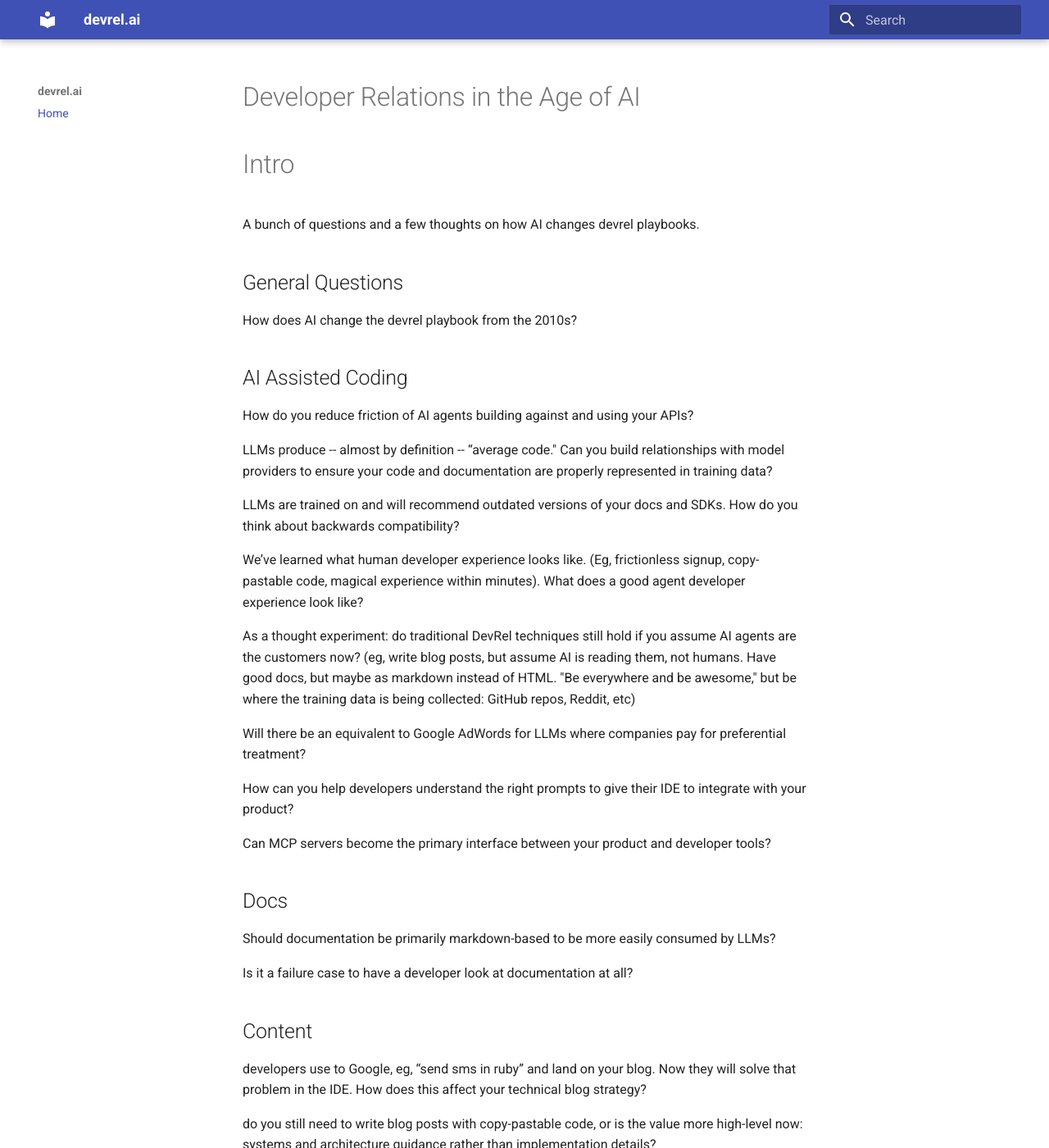
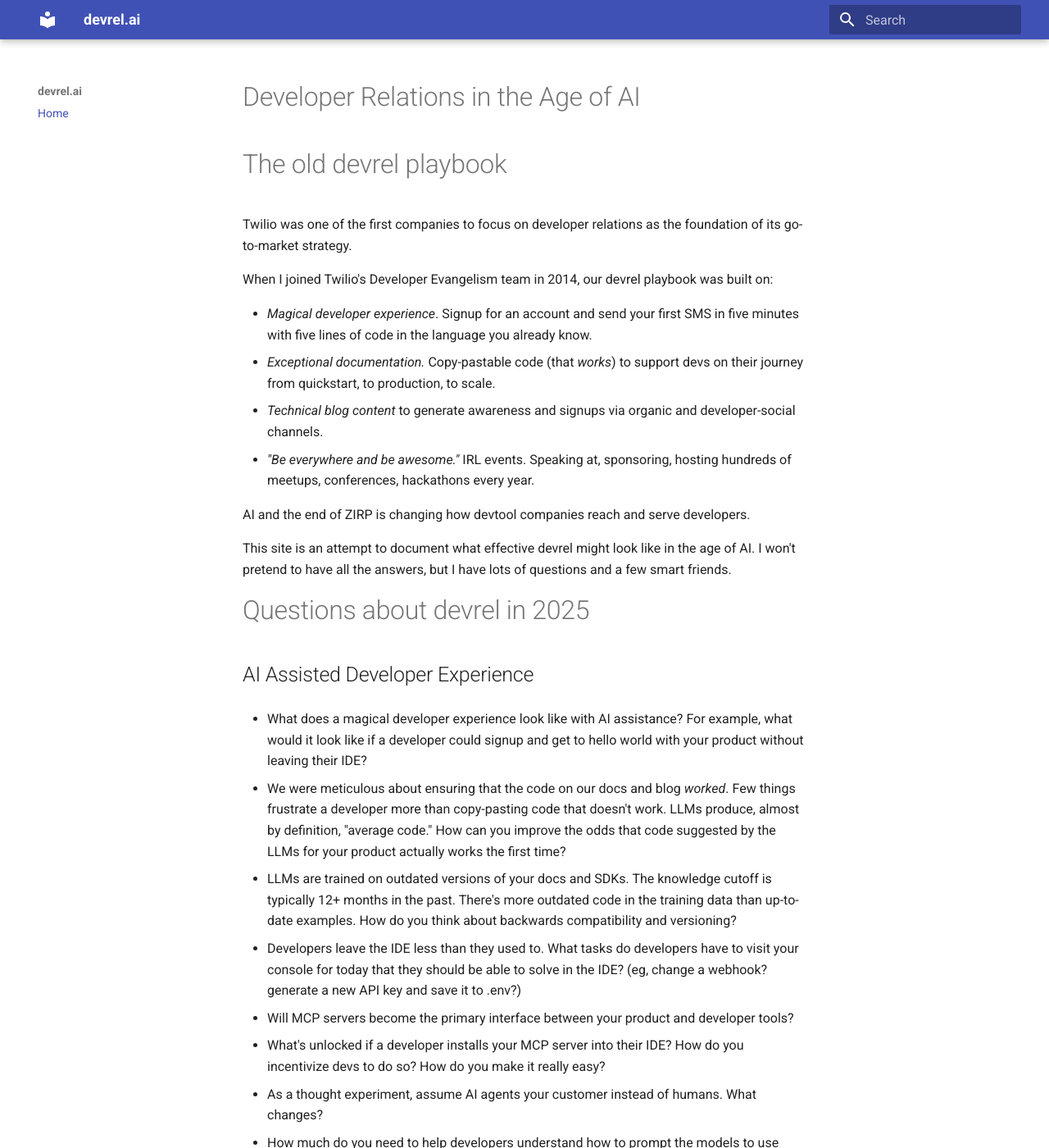
Before and after one commit to GregBaugues/devrel.ai, an MkDocs documentation site: the page built from docs/index.md, in a window 1280 px wide and 1400 px high. Shown: the whole window at 82% size. Built offline with MkDocs 1.6.1 and Material for MkDocs 9.7.7, drawn with Linux system fonts in a browser that asks for light colours; some of the changed text lies outside the part shown.

Commit message:
Update content from DevRel.ai/Site Content (with lowercase filenames)

```diff
--- a/docs/index.md
+++ b/docs/index.md
@@ -1,58 +1,101 @@
 # Developer Relations in the Age of AI
 
-# Intro
+# The old devrel playbook
 
-A bunch of questions and a few thoughts on how AI changes devrel playbooks.
+Twilio was one of the first companies to focus on developer relations as the foundation of its go-to-market strategy.
 
-## General Questions
+When I joined Twilio's Developer Evangelism team in 2014, our devrel playbook was built on:
 
-How does AI change the devrel playbook from the 2010s?
+* *Magical developer experience*. Signup for an account and send your first SMS in five minutes with five lines of code in the language you already know.
+* *Exceptional documentation.* Copy-pastable code (that *works*) to support devs on their journey from quickstart, to production, to scale.
+* *Technical blog content* to generate awareness and signups via organic and developer-social channels.
+* *"Be everywhere and be awesome."* IRL events. Speaking at, sponsoring, hosting hundreds of meetups, conferences, hackathons every year.
 
-## AI Assisted Coding
+AI and the end of ZIRP is changing how devtool companies reach and serve developers.
 
-How do you reduce friction of AI agents building against and using your APIs?
+This site is an attempt to document what effective devrel might look like in the age of AI. I won't pretend to have all the answers, but I have lots of questions and a few smart friends.
 
-LLMs produce -- almost by definition -- “average code." Can you build relationships with model providers to ensure your code and documentation are properly represented in training data?
+# Questions about devrel in 2025
+## AI Assisted Developer Experience
 
-LLMs are trained on and will recommend outdated versions of your docs and SDKs. How do you think about backwards compatibility?
+* What does a magical developer experience look like with AI assistance? For example, what would it look like if a developer could signup and get to hello world with your product without leaving their IDE?
 
-We’ve learned what human developer experience looks like. (Eg, frictionless signup, copy-pastable code, magical experience within minutes). What does a good agent developer experience look like?
+* We were meticulous about ensuring that the code on our docs and blog *worked*. Few things frustrate a developer more than copy-pasting code that doesn't work. LLMs produce, almost by definition, "average code." How can you improve the odds that code suggested by the LLMs for your product actually works the first time?
 
-As a thought experiment: do traditional DevRel techniques still hold if you assume AI agents are the customers now? (eg, write blog posts, but assume AI is reading them, not humans. Have good docs, but maybe as markdown instead of HTML. "Be everywhere and be awesome," but be where the training data is being collected: GitHub repos, Reddit, etc)
+* LLMs are trained on outdated versions of your docs and SDKs. The knowledge cutoff is typically 12+ months in the past. There's more outdated code in the training data than up-to-date examples. How do you think about backwards compatibility and versioning?
 
-Will there be an equivalent to Google AdWords for LLMs where companies pay for preferential treatment?
+* Developers leave the IDE less than they used to. What tasks do developers have to visit your console for today that they should be able to solve in the IDE? (eg, change a webhook? generate a new API key and save it to .env?)
 
-How can you help developers understand the right prompts to give their IDE to integrate with your product?
+* Will MCP servers become the primary interface between your product and developer tools?
 
-Can MCP servers become the primary interface between your product and developer tools?
+* What's unlocked if a developer installs your MCP server into their IDE? How do you incentivize devs to do so? How do you make it really easy?
 
+* As a thought experiment, assume AI agents your customer instead of humans. What changes?
+
+* How much do you need to help developers understand how to prompt the models to use your product well? How much does this vary from model to model, version to version?
 
 ## Docs
 
-Should documentation be primarily markdown-based to be more easily consumed by LLMs?
+* Should documentation be [primarily markdown-based](https://x.com/karpathy/status/1914488029873627597)?
 
-Is it a failure case to have a developer look at documentation at all?
+* There's two ways devs will interact with your docs from the IDE: the model's training data, and RAG over docs. How do you optimize for each?
 
-## Content
+* Is it a failure case to have a developer look at documentation at all?
 
-developers use to Google, eg, “send sms in ruby” and land on your blog. Now they will solve that problem in the IDE. How does this affect your technical blog strategy?
+## Technical Content / Blogs
 
-do you still need to write blog posts with copy-pastable code, or is the value more high-level now: systems and architecture guidance rather than implementation details?
+We wrote different content to target Organic traffic vs. Social traffic. A post called "How to Send SMS with Ruby" performs well in Google, whereas "How I taught my dog to text selfies" performs well on Hacker News. The former drove signups, the latter drove awareness.
 
-Is video content / YouTube becoming more important as a way to cut through AI-generated text content?
+I conceptualized this as "content a developer reads with an IDE open" and "content a developer reads on the toilet."
+
+* Re: "content a developer reads with an IDE open." Developers increasingly solve those problems without leaving their IDE. Is there still value in shipping the "how to send sms in ruby" blog post?
+
+* Let's say for sake of argument,"search is dead, de-prioritize the blog," BUT you still need content to get included in the training data. The more content in the training data, the more likely the LLM is to suggest your tool. (Is this actually true, or does RLHF and fine-tuning counteract this?)
+
+* If that's true, we're incentivized to fill the internet with LLM generated technical slop to feed the training data. Feels like SEO in 2002. How will model providers curate training data to avoid this race to the bottom?
+
+* Are we all going to develop slop fatigue that makes a corporate blogs feel kind of gross?
+
+* Do you now bifurcate your content strategy to "for humans to read" and "for AI to read?"
+
+* Whatever your strategy to get your code into the training data, the feedback loop is long. As of April 2025, o4-mini has a knowledge cutoff of June 2024 -- an 11 month lag. How will you know if your train-the-models strategy is working?
+
+* Will there be an Google AdWords equivalent for LLMs where (devtool) companies pay for preferential treatment? Will OpenAI let be a "verified source" of training data for a "small fee", so that Twilio is recommended first when a developer asks how to send an sms in ruby?
+
+* Is your blog still the right place to publish code? Should you shift your content mix to be more open source repos on github?
+
+* Do humans still need copy-pastable code from your blog, or is high-level content more valuable: systems and architecture guidance rather than implementation details?
+
+* Where are developers now discovering tools and APIs if not through traditional search?
+
+* Does YouTube become a more important developer acquisition channel, since the bar for shipping content is higher, leading to less slop, and it offers connection with a real human?
+
+## Demographics
+
+"A developer is someone who solves problems with code." - Ricky Robinett
+
+* A whole bunch of people who do not identify as a "developer" are now solving problems with code, thanks to vibe coding. Are you trying to reach, eg, the nurse that builds a schedule notification system for her floor? Should you?
+
+* [70% of Mr. Beast's viewers don't speak English](https://www.youtube.com/watch?v=wMW7-yk296U&t=2140s). English has been the dominant language for technical documentation. How does inexpensive translation impact the growth of global developer populations? Should every devtool product now be global by default? Why don't you have docs in Portuguese?
+
+* 22 year old junior devs are more likely to be AI-native. They consume content via YouTube and TikTok. 40 year old senior devs are more AI-skeptical and consume longform text based content.
 
 ## Events
 
-How are T&E and Sponsorship budgets looking post-pandemic, post zero-interest rates?
-## Acquisition
+Perhaps less AI specific, but the devrel ground game changed a lot during the pandemic and post-ZIRP.
 
-Where are developers now discovering tools and APIs if not through traditional search?
+* How are T&E and sponsorship budgets looking in 2025?
 
-## Measurement
+* It does seem like AI caused a resurgence of IRL events, especially in SF. What are the most successful formats?
 
-How should devrel metrics change knowing that new SDK releases might not see immediate adoption?
+* Are hackathons more or less powerful in the era of vibecoding?
 
+* Why get on a plane to speak to a breakout room of 60 devs or scan a few hundred badges in the booth when you can ship a YouTube video that gets watched by X0,000 viewers?
 
-# Acknowledgments
+* How do you justify the benefits of IRL events that don't (and never have) show up on a spreadsheet?
 
-This is a project by Greg Baugues. The questions and ideas here were cultivated through conversations with many devrel leaders, especially: Andrew Baker, Ricky Robinett, Matt Makai.
+## Acknowledgments
+
+This is a project by Greg Baugues. The questions and thoughts here were cultivated through conversations with many friends, especially: Ricky Robinett, Andrew Baker, Matt Makai.
+
+If you have thoughts on any of these, drop me an email at greg@baugues.com.
```
